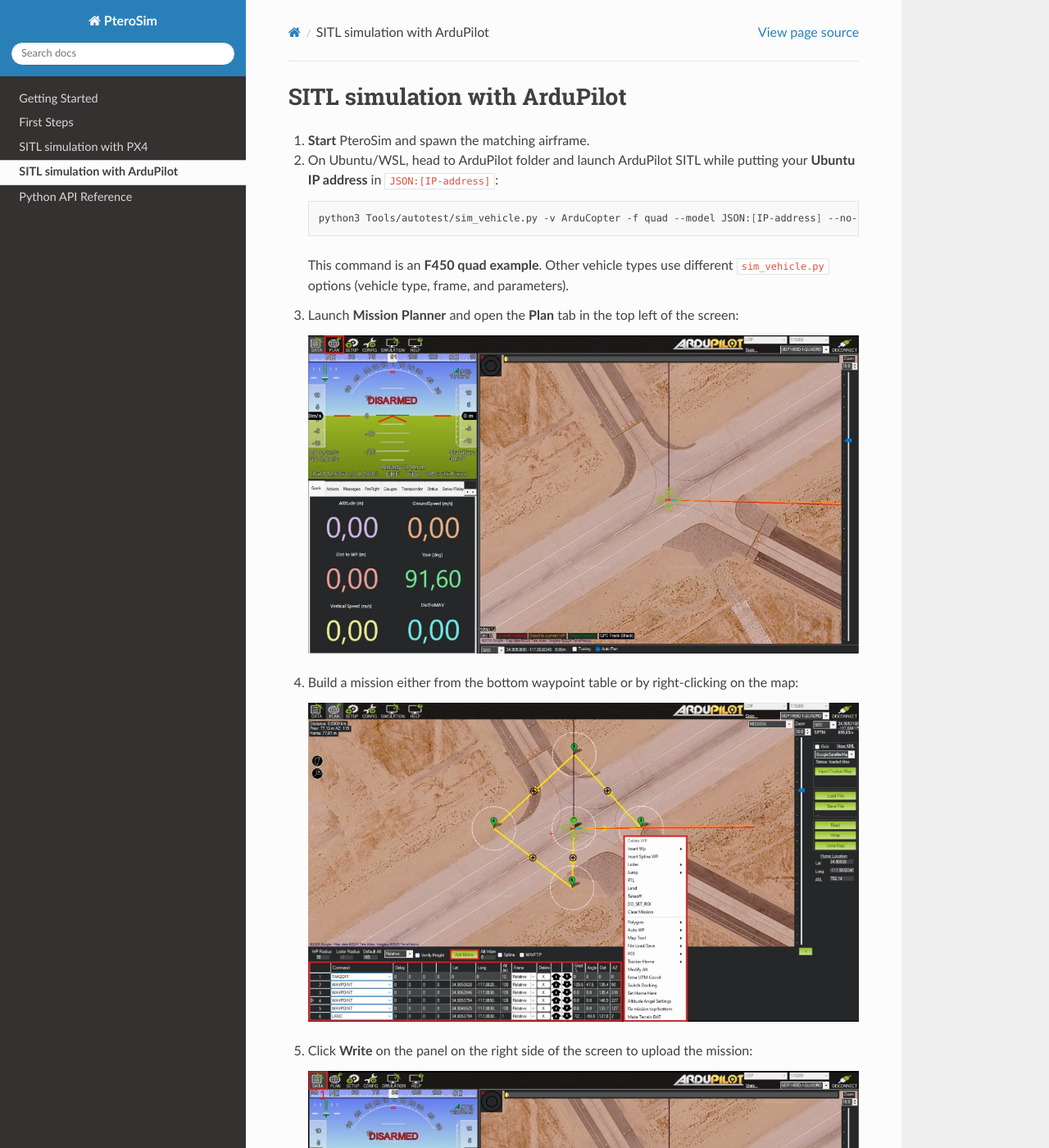
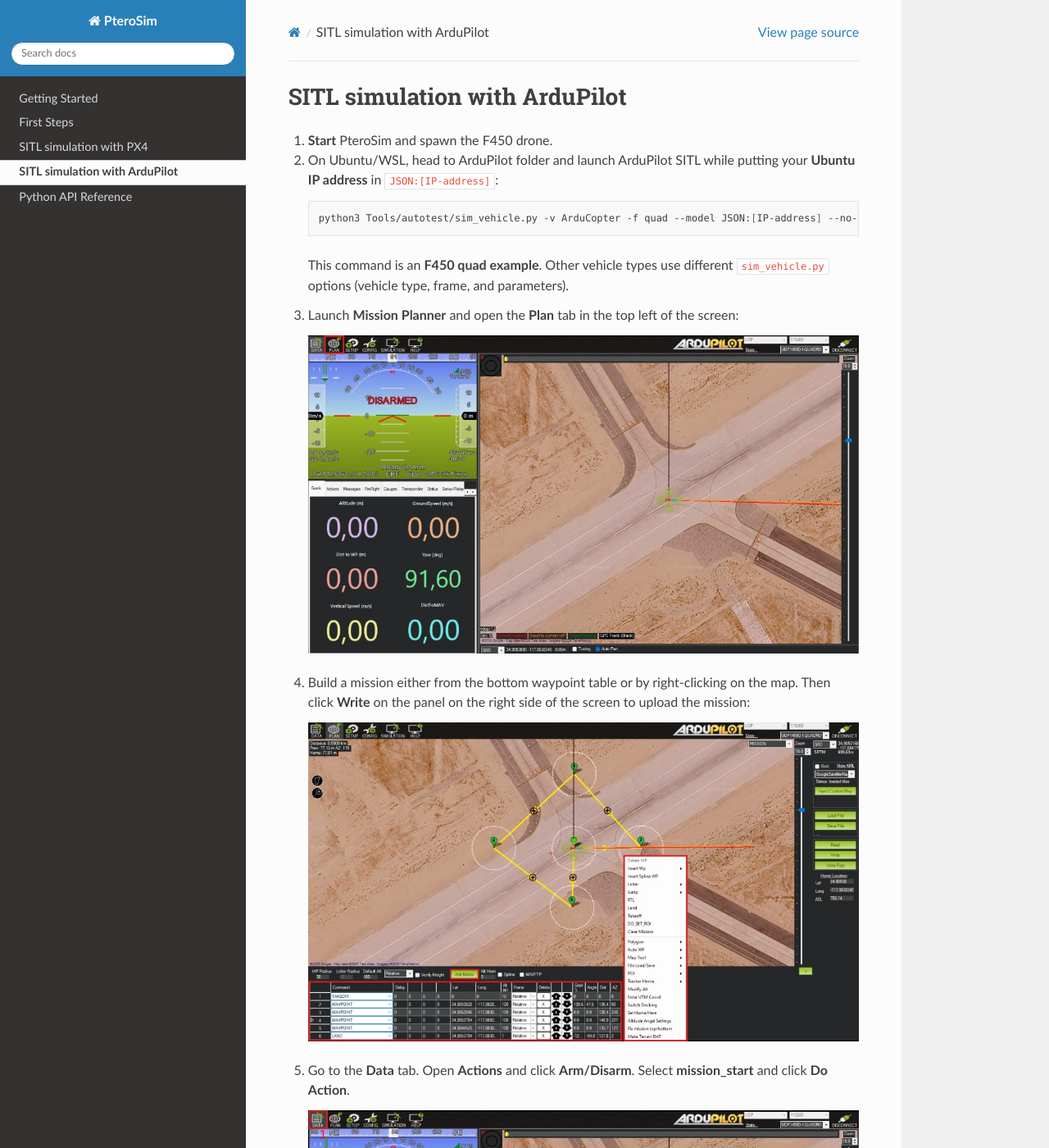
Before and after one commit to AlexanderRex/PteroSimDocs, a Sphinx documentation site: the page built from docs/source/sitl_simulation_ardupilot.rst, in a window 1280 px wide and 1400 px high. Shown: the whole window at 82% size. Built offline with Sphinx 7.4.7 and the Read the Docs theme 3.1.0, drawn with Linux system fonts in a browser that asks for light colours.

Commit message:
further minor fixes

```diff
--- a/docs/requirements.txt
+++ b/docs/requirements.txt
@@ -1,2 +1,3 @@
 sphinx==7.1.2
 sphinx-rtd-theme==1.3.0rc1
+sphinxcontrib-lightbox2
--- a/docs/source/conf.py
+++ b/docs/source/conf.py
@@ -17,6 +17,7 @@
     'sphinx.ext.autodoc',
     'sphinx.ext.autosummary',
     'sphinx.ext.intersphinx',
+    'sphinxcontrib.lightbox2',
 ]
 
 intersphinx_mapping = {
--- a/docs/source/sitl_simulation_ardupilot.rst
+++ b/docs/source/sitl_simulation_ardupilot.rst
@@ -1,7 +1,7 @@
 SITL simulation with ArduPilot
 ==============================
 
-1. **Start** PteroSim and spawn the matching airframe.
+1. **Start** PteroSim and spawn the F450 drone.
 
 2. On Ubuntu/WSL, head to ArduPilot folder and launch ArduPilot SITL while putting your **Ubuntu IP address** in ``JSON:[IP-address]``:
 
@@ -17,16 +17,14 @@
       :alt: Mission Planner top tabs with Plan selected
       :align: left
 
-4. Build a mission either from the bottom waypoint table or by right-clicking on the map:
+4. Build a mission either from the bottom waypoint table or by right-clicking on the map. Then click **Write** on the panel on the right side of the screen to upload the mission:
 
    .. image:: Images/ardupilot_plan_map_context_menu.png
       :alt: Mission Planner map right-click mission menu
       :align: left
 
-5. Click **Write** on the panel on the right side of the screen to upload the mission:
+5. Go to the **Data** tab. Open **Actions** and click **Arm/Disarm**. Select **mission_start** and click **Do Action**.
 
    .. image:: Images/ardupilot_plan_write_panel.png
       :alt: Mission Planner write panel
       :align: left
-
-6. Go to the **Data** tab. Open **Actions** and click **Arm/Disarm**. Select **mission_start** and click **Do Action**.
--- a/docs/source/sitl_simulation_px4.rst
+++ b/docs/source/sitl_simulation_px4.rst
@@ -10,9 +10,7 @@
 
       PX4_SIM_HOSTNAME=[IP-address] PX4_LOCKSTEP=1 PX4_SIM_SPEED_FACTOR=1 make px4_sitl none_iris
 
-   The PteroSim repo also ships helpers that set the same environment and launch ``px4`` with per-instance rootfs: ``scripts/px4_launch/run_instance.sh [instance] [model]`` and ``scripts/px4_launch/run_multiple_instances.sh`` (defaults: ``none_iris``, TCP **4560+N**, system id **N+1** - see script echo output).
-
-3. Open **Application Settings**:
+   3. Launch **QGroundControl** and open **Application Settings**:
 
    .. image:: Images/qgc_main_menu.png
       :alt: QGroundControl main menu and Application Settings
```
